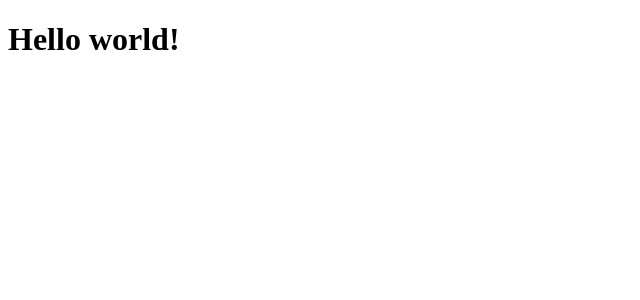
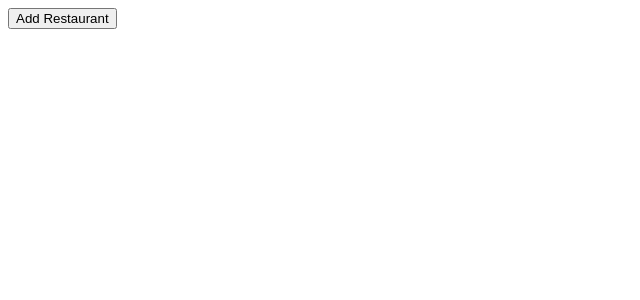
Before and after one commit to andersonRocha091/Favorite-Places-Dishes, a React (Vite) app: page / in a window 1280 px wide. Shown: the top 300 px of the page, without its empty margins (0-640 px from the left). Built offline with nearby package versions, Linux system fonts and the light colour scheme.

Commit message:
Restaurant list page and fixed missed add rstaurtant button

```diff
--- a/src/App.js
+++ b/src/App.js
@@ -1,10 +1,11 @@
-import React, { useState } from "react";
+import React from "react";
+
+import RestaurantList from "./RestaurantList";
 
 const App = () => {
-  const [foo, setFoo] = useState('Bar');
   return (
     <div>
-      <h1>Hello world!</h1>
+      <RestaurantList />
     </div>
   );
 };
--- /dev/null
+++ b/src/RestaurantList.js
@@ -0,0 +1,11 @@
+import React from 'react';
+
+const RestaurantList = () => {
+  return (
+    <div>
+      <button data-test="addRestaurantButton">Add Restaurant</button>
+    </div>
+  );
+};
+
+export default RestaurantList;
```
